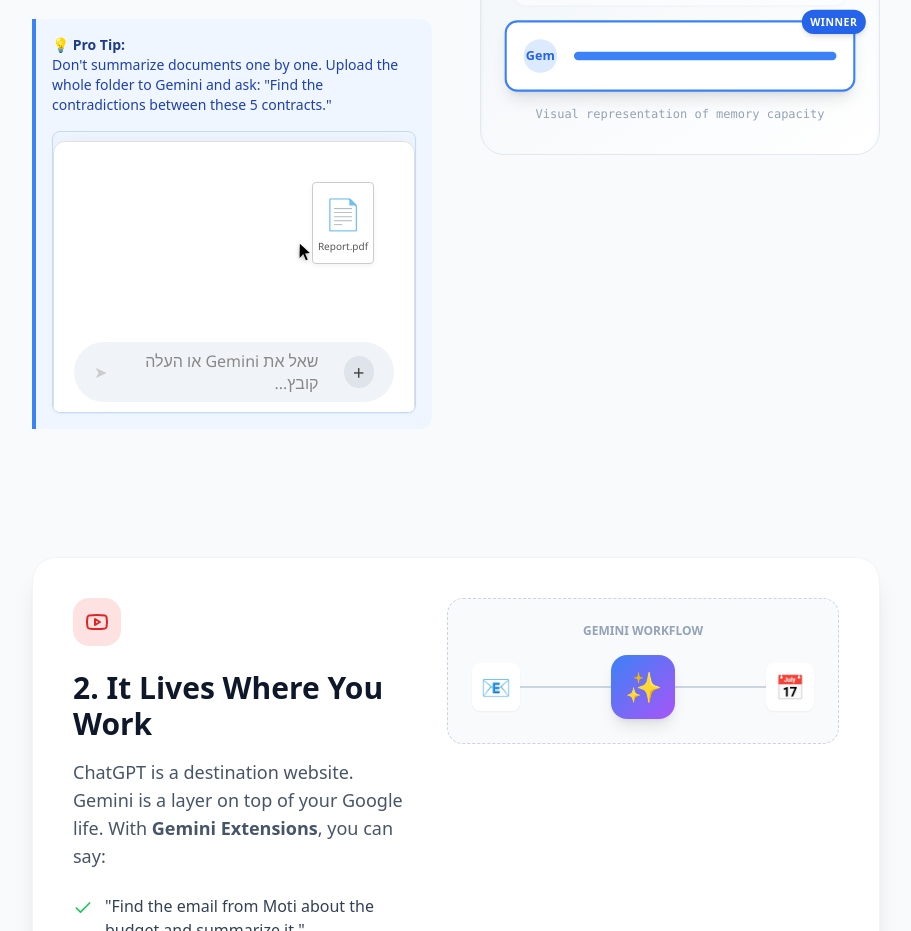
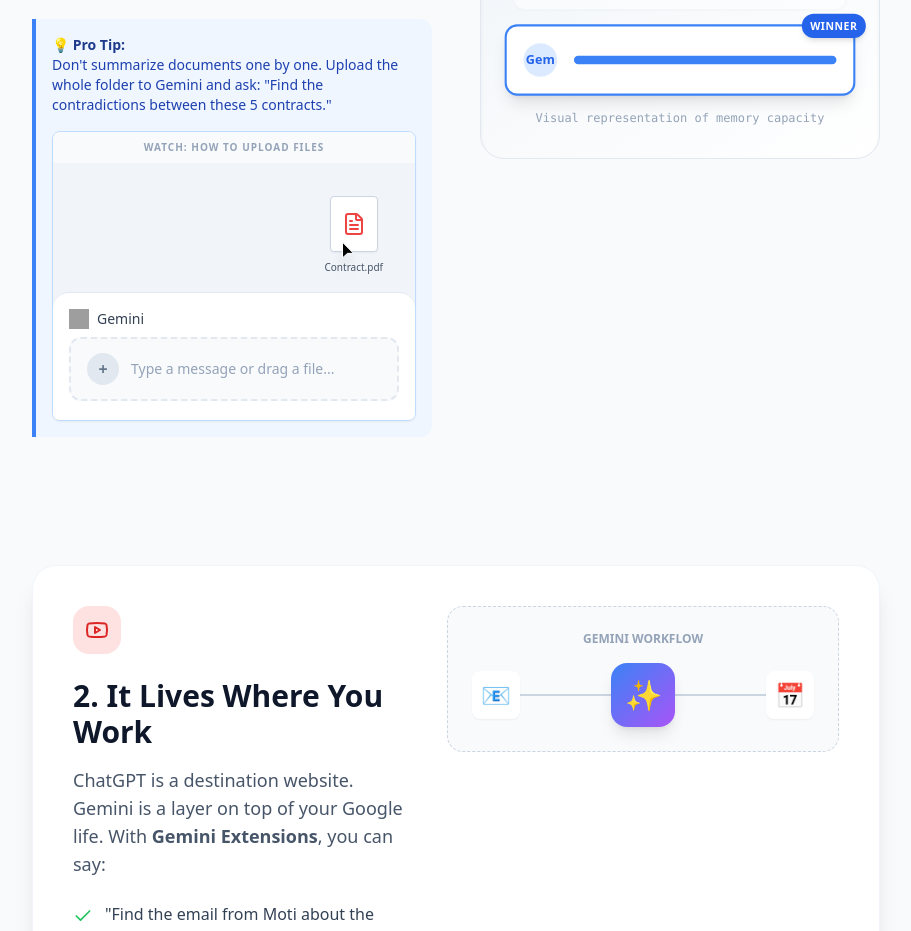
Before and after one commit to bottyporshian/gemini-academy-clean, a Next.js app: page /lesson/1-2 in a window 1280 px wide. Shown: the part 1320-2251 px from the top of the page, without its empty margins (184-1095 px from the left). Built offline with nearby package versions, Linux system fonts and the light colour scheme; grey boxes are pictures that could not be loaded.

Commit message:
Update Lesson 1.2: Add File Upload Simulation (React Component)

```diff
--- a/pages/lesson/1-2.js
+++ b/pages/lesson/1-2.js
@@ -1,8 +1,8 @@
-import React from 'react';
+import React, { useState, useEffect } from 'react';
 import Head from 'next/head';
 import Link from 'next/link';
-import { ArrowLeft, ArrowRight, Check, X, Shield, Zap, FileText, Youtube } from 'lucide-react';
-import { motion } from 'framer-motion';
+import { ArrowLeft, ArrowRight, Check, X, Shield, Zap, FileText, Youtube, Upload, File } from 'lucide-react';
+import { motion, AnimatePresence } from 'framer-motion';
 
 const Lesson1_2 = () => {
   return (
@@ -101,19 +101,18 @@
                 This is the "Context Window". Gemini 1.5 Pro has a context window of up to 2 million tokens.
                 You can upload your entire company codebase, a year's worth of financial reports, or a 3-hour video, and ask questions about specific details.
               </p>
+
               <div className="bg-blue-50 border-l-4 border-blue-500 p-4 rounded-r-xl mb-8">
                 <p className="font-bold text-blue-900 text-sm">💡 Pro Tip:</p>
                 <p className="text-blue-800 text-sm mb-4">Don't summarize documents one by one. Upload the whole folder to Gemini and ask: "Find the contradictions between these 5 contracts."</p>
 
-                {/* Upload Demo Video (Live) */}
-                <div className="rounded-lg overflow-hidden border border-blue-200 shadow-sm">
-                  <iframe
-                    src="/components/lesson_1_2_demo.html"
-                    className="w-full h-[280px] border-0"
-                    title="Gemini Upload Demo"
-                  />
+                {/* UPLOAD SIMULATION */}
+                <div className="rounded-lg overflow-hidden border border-blue-200 shadow-sm bg-white">
+                   <p className="text-center text-slate-400 text-[10px] uppercase font-bold tracking-widest py-2 bg-slate-50 border-b border-slate-100">Watch: How to Upload Files</p>
+                   <FileUploadSimulation />
                 </div>
               </div>
+
             </div>
             <div className="bg-gradient-to-br from-slate-100 to-white p-8 rounded-3xl border border-slate-200 shadow-inner">
                <div className="space-y-4">
@@ -217,4 +216,119 @@
   </div>
 );
 
+// --- FILE UPLOAD ANIMATION (Replica of Gemini Interface) ---
+const FileUploadSimulation = () => {
+  const [step, setStep] = useState(0);
+
+  useEffect(() => {
+    const cycle = async () => {
+      // 0: Start (Cursor on file)
+      setStep(0);
+      await new Promise(r => setTimeout(r, 1000));
+
+      // 1: Drag Start (Grab File)
+      setStep(1);
+      await new Promise(r => setTimeout(r, 1000));
+
+      // 2: Drag Over Chat (Drop Zone Active)
+      setStep(2);
+      await new Promise(r => setTimeout(r, 1000));
+
+      // 3: Drop (File appears in chat)
+      setStep(3);
+      await new Promise(r => setTimeout(r, 2500));
+
+      cycle();
+    };
+    cycle();
+  }, []);
+
+  const getCursorPos = () => {
+     switch(step) {
+        case 0: return { top: '30%', left: '80%' }; // On Desktop File
+        case 1: return { top: '30%', left: '80%' }; // Grab
+        case 2: return { top: '75%', left: '50%' }; // Over Chat Input
+        case 3: return { top: '75%', left: '50%' }; // Release
+        default: return { top: '50%', left: '50%' };
+     }
+  };
+
+  return (
+    <div className="relative w-full h-64 bg-[#f0f4f9] overflow-hidden flex flex-col cursor-none font-sans">
+
+      {/* BACKGROUND: DESKTOP WALLPAPER */}
+      <div className="absolute inset-0 bg-slate-100">
+         {/* Desktop Icons */}
+         <div className="absolute top-8 right-8 flex flex-col items-center gap-2">
+            <motion.div
+               animate={step === 1 || step === 2 ? { opacity: 0.5, scale: 0.9 } : { opacity: 1, scale: 1 }}
+               className="w-12 h-14 bg-white border border-slate-300 shadow-sm rounded flex items-center justify-center"
+            >
+               <FileText className="text-red-500 w-6 h-6" />
+            </motion.div>
+            <span className="text-[10px] text-slate-600 font-medium">Contract.pdf</span>
+         </div>
+      </div>
+
+      {/* GEMINI CHAT INTERFACE (Bottom Half) */}
+      <div className="absolute bottom-0 left-0 right-0 h-32 bg-white rounded-t-2xl shadow-lg border-t border-slate-200 p-4">
+         <div className="flex items-center gap-2 mb-2">
+            <img src="https://www.gstatic.com/lamda/images/gemini_sparkle_v002_d4735304ff6292a690345.svg" alt="" className="w-5 h-5" />
+            <span className="text-sm font-medium text-slate-700">Gemini</span>
+         </div>
+
+         {/* Input Area (Drop Zone) */}
+         <motion.div
+            animate={step === 2 ? { borderColor: '#1a73e8', backgroundColor: '#e8f0fe' } : { borderColor: '#e2e8f0', backgroundColor: '#f8fafc' }}
+            className="w-full h-16 border-2 border-dashed rounded-xl flex items-center px-4 relative transition-colors"
+         >
+            {/* The Plus Button */}
+            <div className="w-8 h-8 bg-slate-200 rounded-full flex items-center justify-center mr-3 text-slate-500 font-bold">+</div>
+
+            <AnimatePresence>
+               {step === 3 ? (
+                  <motion.div
+                     initial={{ scale: 0, opacity: 0 }}
+                     animate={{ scale: 1, opacity: 1 }}
+                     className="px-3 py-1 bg-white border border-slate-300 rounded-lg flex items-center gap-2 shadow-sm"
+                  >
+                     <FileText className="w-4 h-4 text-red-500" />
+                     <span className="text-xs font-medium text-slate-700">Contract.pdf</span>
+                     <div className="w-3 h-3 border-2 border-blue-500 border-t-transparent rounded-full animate-spin"></div>
+                  </motion.div>
+               ) : (
+                  <span className="text-slate-400 text-sm">Type a message or drag a file...</span>
+               )}
+            </AnimatePresence>
+         </motion.div>
+      </div>
+
+      {/* DRAGGED FILE (Ghost) */}
+      {(step === 1 || step === 2) && (
+         <motion.div
+            className="absolute z-40 pointer-events-none"
+            initial={getCursorPos()}
+            animate={getCursorPos()}
+            transition={{ type: "spring", stiffness: 120, damping: 20 }}
+         >
+            <div className="w-12 h-14 bg-white border border-slate-300 shadow-xl rounded flex items-center justify-center rotate-6 opacity-90 -mt-6 -ml-6">
+               <FileText className="text-red-500 w-6 h-6" />
+            </div>
+         </motion.div>
+      )}
+
+      {/* CURSOR */}
+      <motion.div
+         className="absolute z-50 pointer-events-none drop-shadow-xl"
+         animate={getCursorPos()}
+         transition={{ type: "spring", stiffness: 120, damping: 20 }}
+      >
+         <svg width="24" height="24" viewBox="0 0 24 24" fill="none" xmlns="http://www.w3.org/2000/svg">
+            <path d="M5.65376 12.3673H5.46026L5.31717 12.4976L0.500002 16.8829L0.500002 1.19823L11.4818 12.3673H5.65376Z" fill="black" stroke="white" strokeWidth="1"/>
+         </svg>
+      </motion.div>
+    </div>
+  );
+};
+
 export default Lesson1_2;
```
